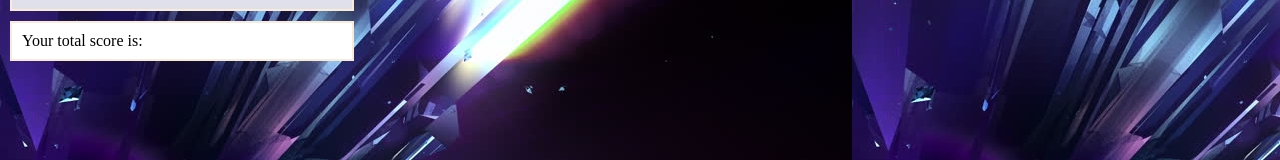
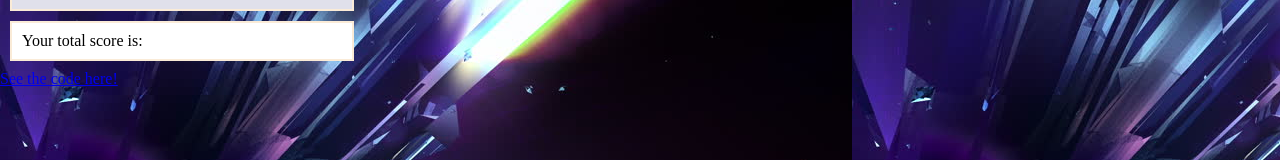
Before and after one commit to Aeschautomator/unit-4-game, a plain HTML site: page index.html in a window 1280 px wide. Shown: the part 609-769 px from the top of the page. Drawn offline with nearby package versions, Linux system fonts and the light colour scheme.

Commit message:
added a 'See the doe here!' href

```diff
--- a/index.html
+++ b/index.html
@@ -58,6 +58,7 @@
 		<span id="finalTotal"></span>
 	</h2>
 </div>
+<a href="https://github.com/Hordakai/unit-4-game">See the code here!</a>
 <script type="text/javascript" src="https://code.jquery.com/jquery-2.2.0.js"></script>
 <script type="text/javascript" src="assets/javascript/game.js"></script>
 </body>
```
